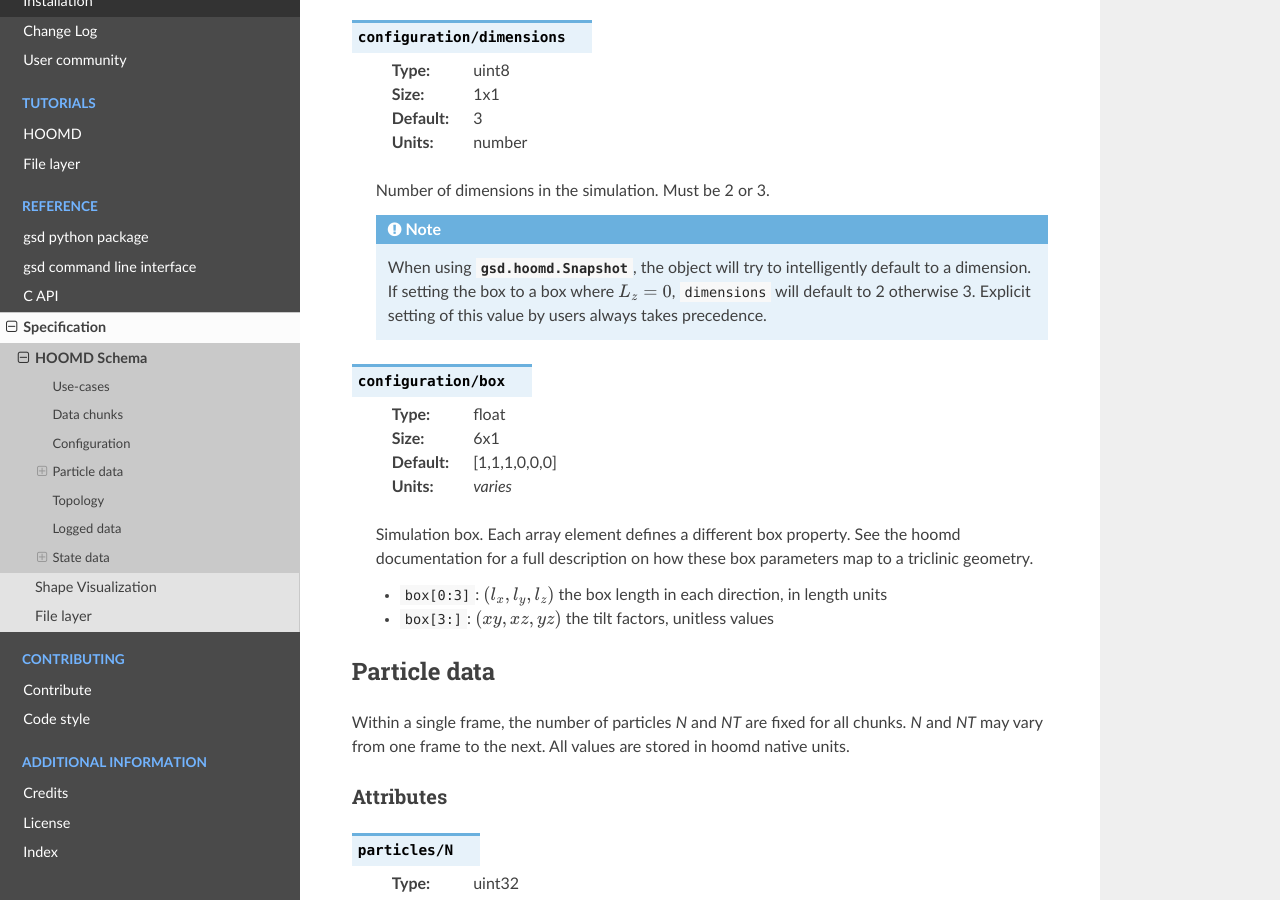
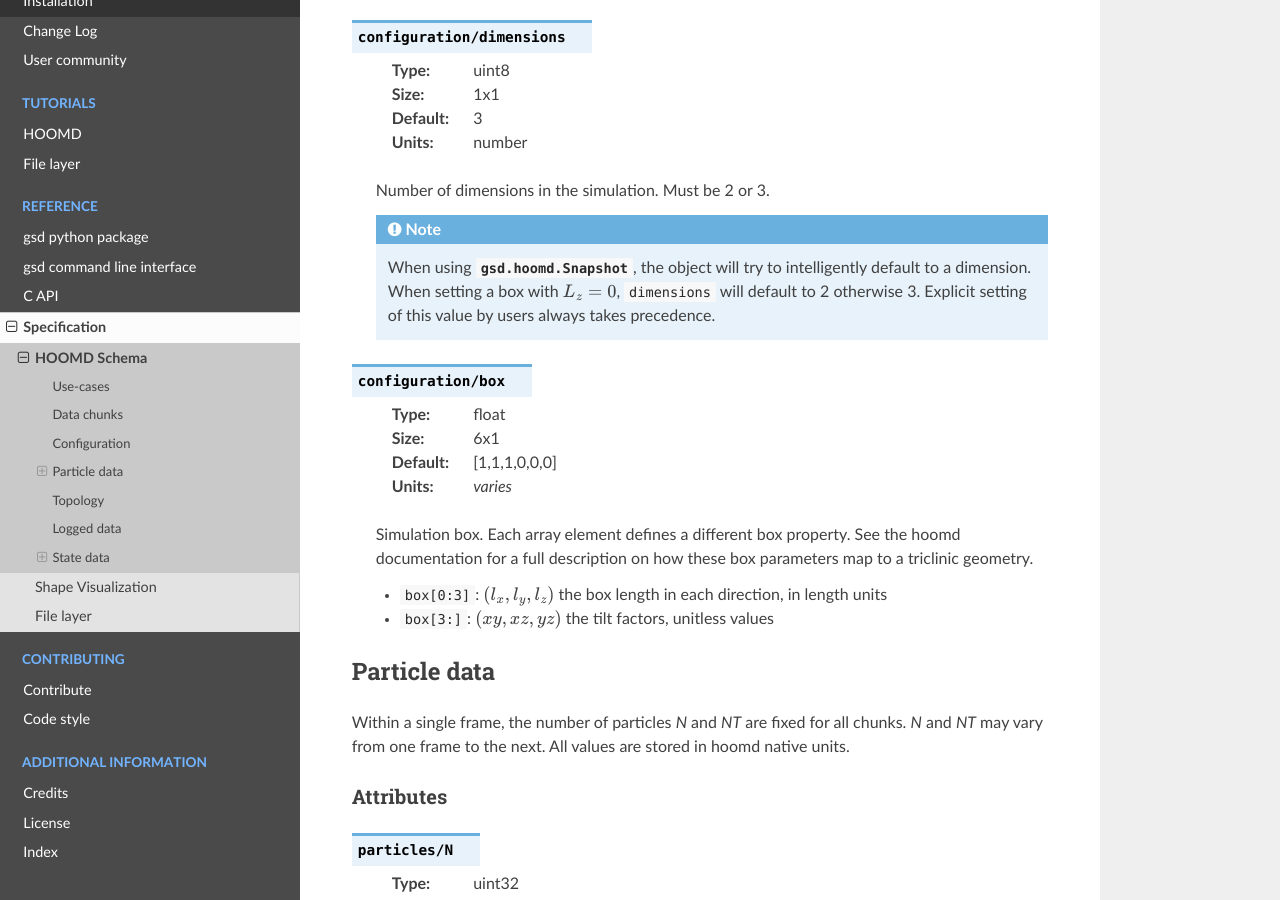
Before and after one commit to glotzerlab/gsd, a Sphinx documentation site: the page built from doc/schema-hoomd.rst, in a window 1280 px wide and 900 px high, scrolled down 3021 px. Built offline with Sphinx 7.4.7 and the Read the Docs theme 2.0.0, drawn with Linux system fonts in a browser that asks for light colours.

Commit message:
Update doc/schema-hoomd.rst

```diff
--- a/doc/schema-hoomd.rst
+++ b/doc/schema-hoomd.rst
@@ -129,7 +129,7 @@ Configuration
 
     .. note::
         When using `gsd.hoomd.Snapshot`, the object will try to intelligently default to a
-        dimension. If setting the box to a box where :math:`L_z = 0`, ``dimensions`` will default to
+        dimension. When setting a box with :math:`L_z = 0`, ``dimensions`` will default to
         2 otherwise 3. Explicit setting of this value by users always takes precedence.
 
 .. chunk:: configuration/box
```
